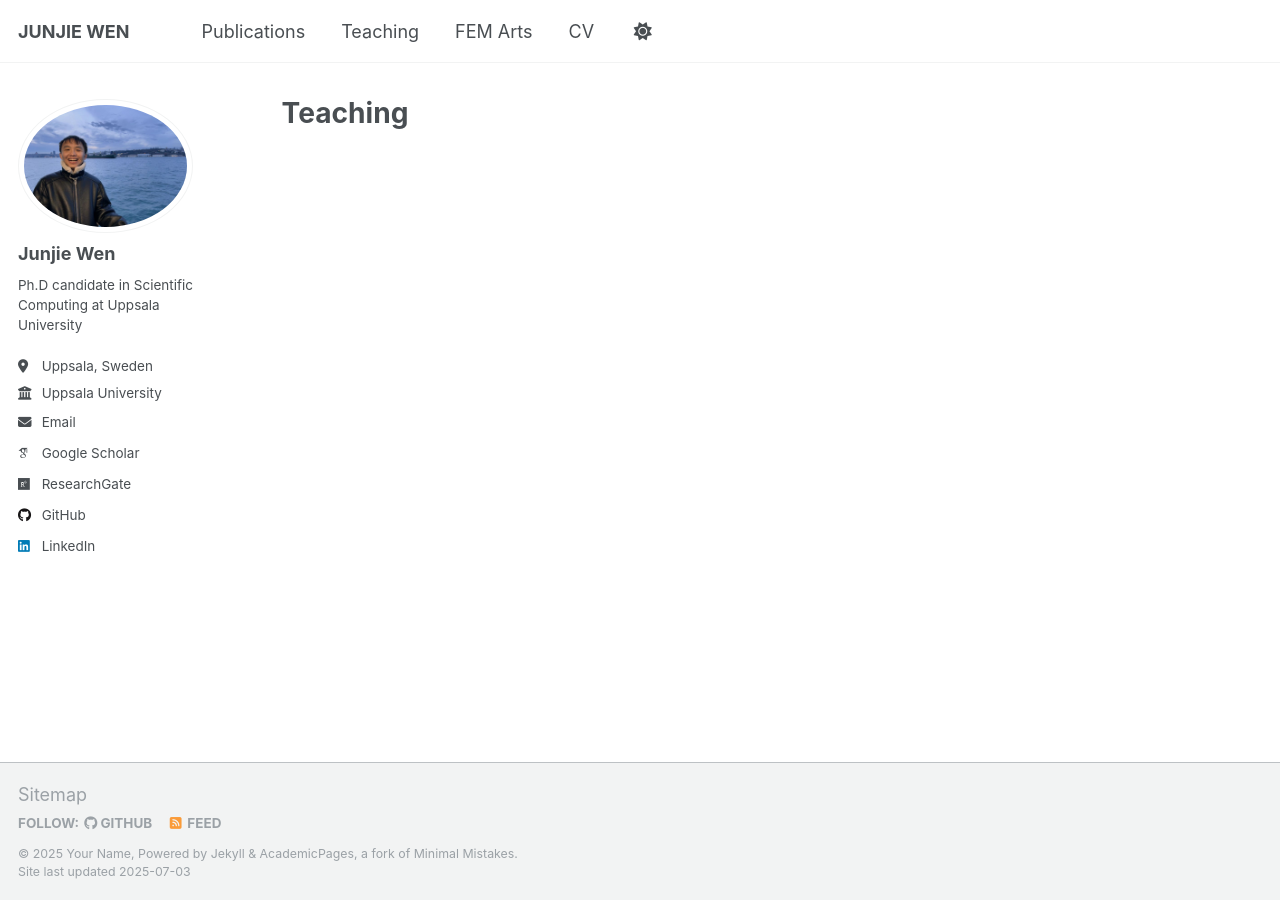
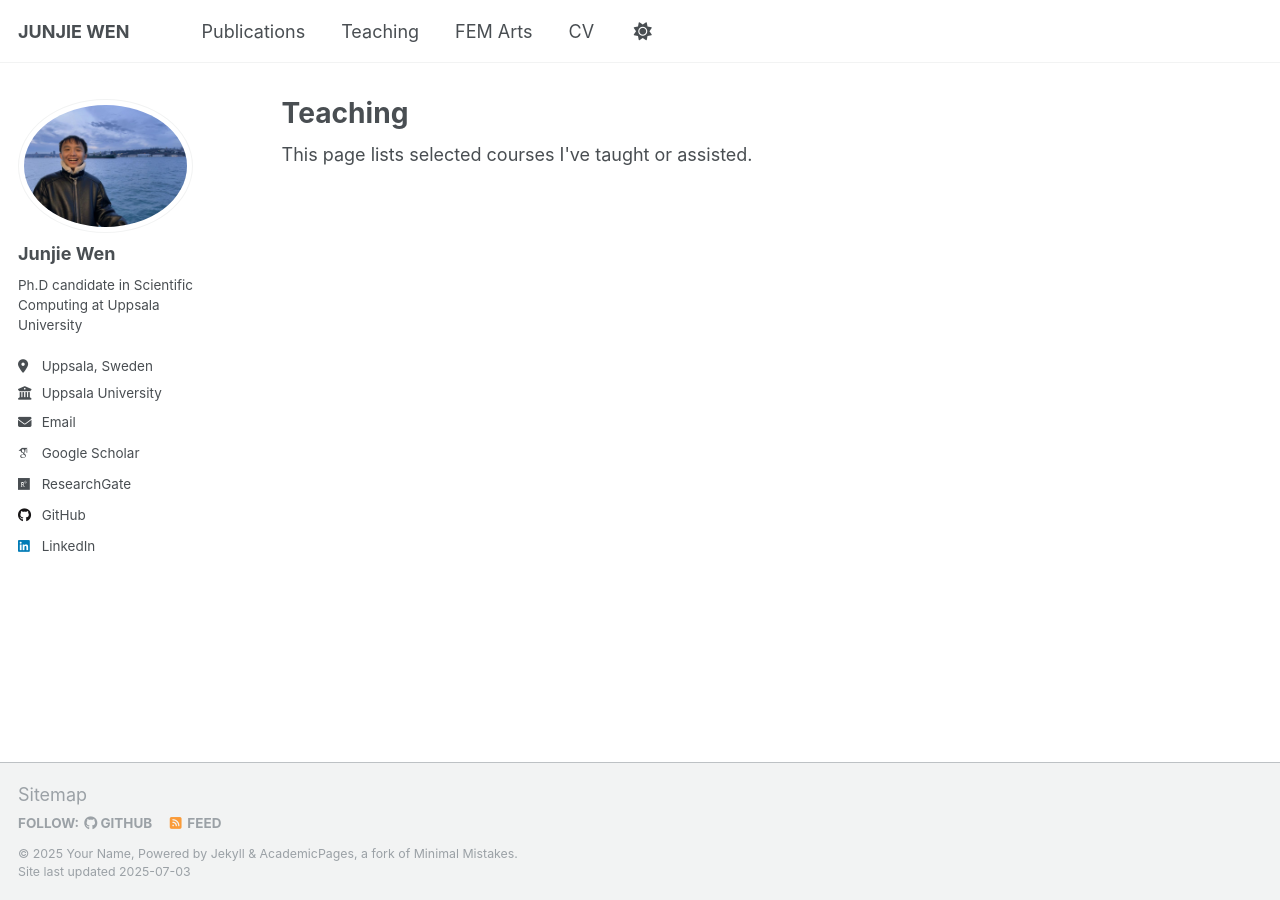
Before and after one commit to WjjSteve/WjjSteve.github.io, a Jekyll site: the page built from _pages/teaching.html, in a window 1280 px wide. Built offline with Jekyll 4.4.1, drawn with Linux system fonts in a browser that asks for light colours; some web fonts are replaced; a script that is not in the unit is left out.

Commit message:
Update teaching.html

```diff
--- a/_pages/teaching.html
+++ b/_pages/teaching.html
@@ -5,8 +5,4 @@ permalink: /teaching/
 author_profile: true
 ---
 
-{% include base_path %}
-
-{% for post in site.teaching reversed %}
-  {% include archive-single.html %}
-{% endfor %}
+This page lists selected courses I've taught or assisted.
```
